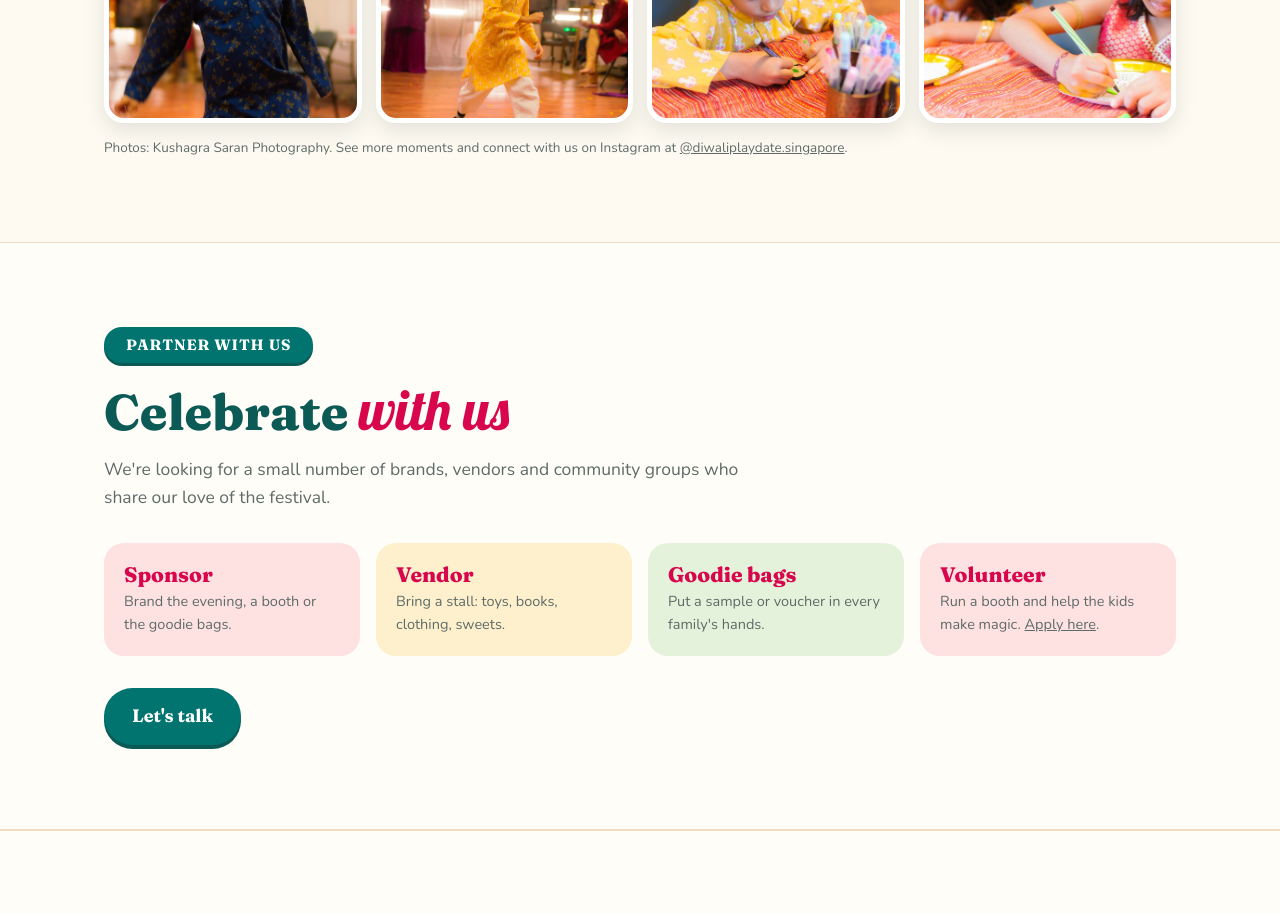
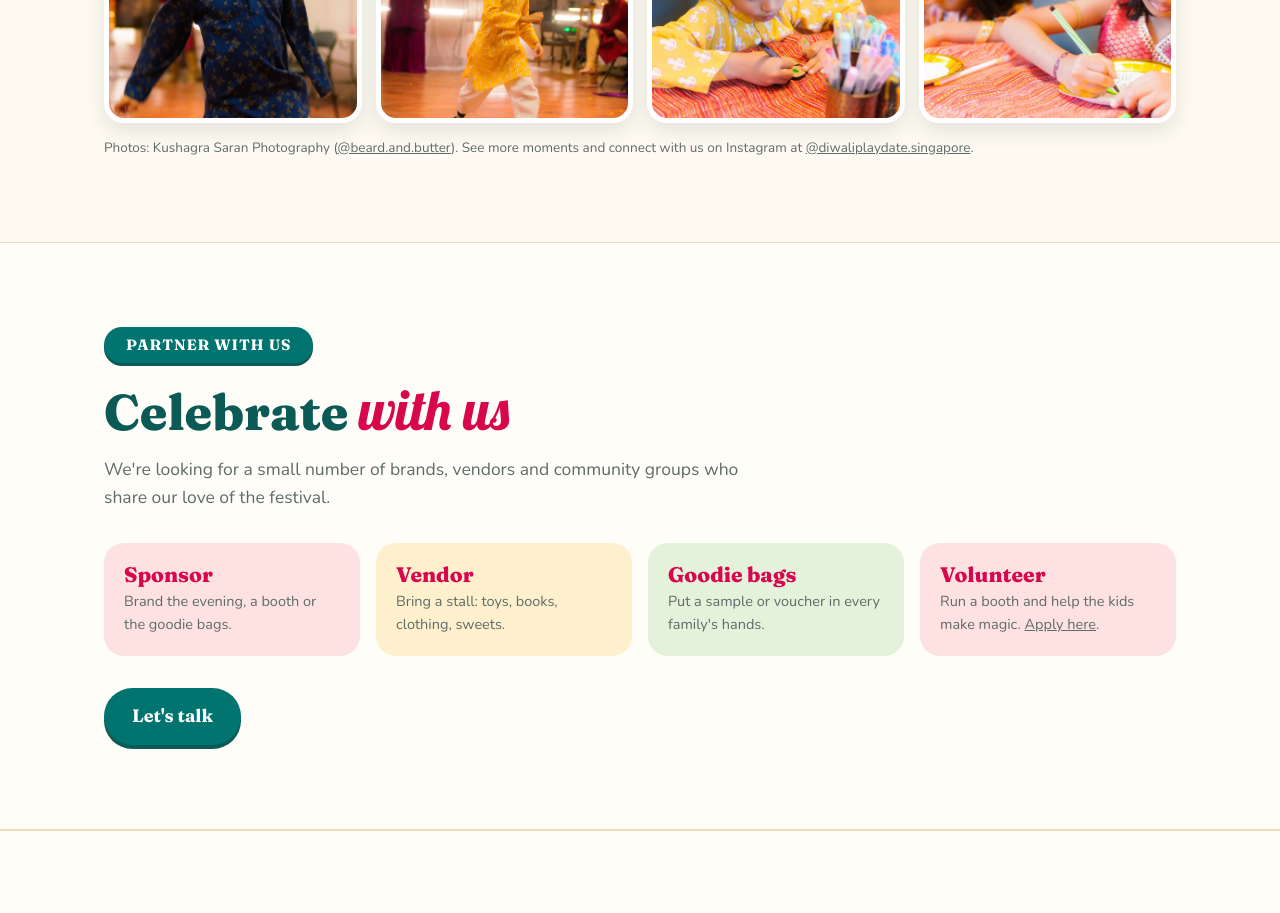
Before and after one commit to Upasna1987/diwaliplaydatesingapore, a plain HTML site: page index.html in a window 1280 px wide. Shown: the part 7760-8673 px from the top of the page. Drawn offline with nearby package versions, Linux system fonts and the light colour scheme.

Commit message:
Credit photographer @beard.and.butter

```diff
--- a/index.html
+++ b/index.html
@@ -341,7 +341,7 @@
       <img src="images/k-diya-boy.jpg" alt="" loading="lazy">
       <img src="images/k-girl-drawing.jpg" alt="" loading="lazy">
     </div>
-    <p class="note">Photos: Kushagra Saran Photography. See more moments and connect with us on Instagram at <a href="https://www.instagram.com/diwaliplaydate.singapore/" target="_blank" rel="noopener">@diwaliplaydate.singapore</a>.</p>
+    <p class="note">Photos: Kushagra Saran Photography (<a href="https://www.instagram.com/beard.and.butter/" target="_blank" rel="noopener">@beard.and.butter</a>). See more moments and connect with us on Instagram at <a href="https://www.instagram.com/diwaliplaydate.singapore/" target="_blank" rel="noopener">@diwaliplaydate.singapore</a>.</p>
   </div>
 </section>
 
```
